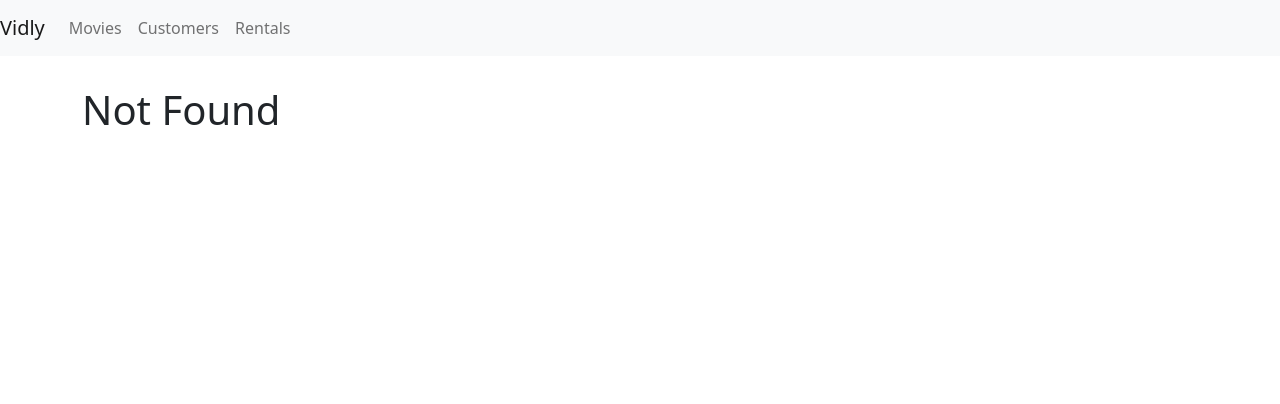
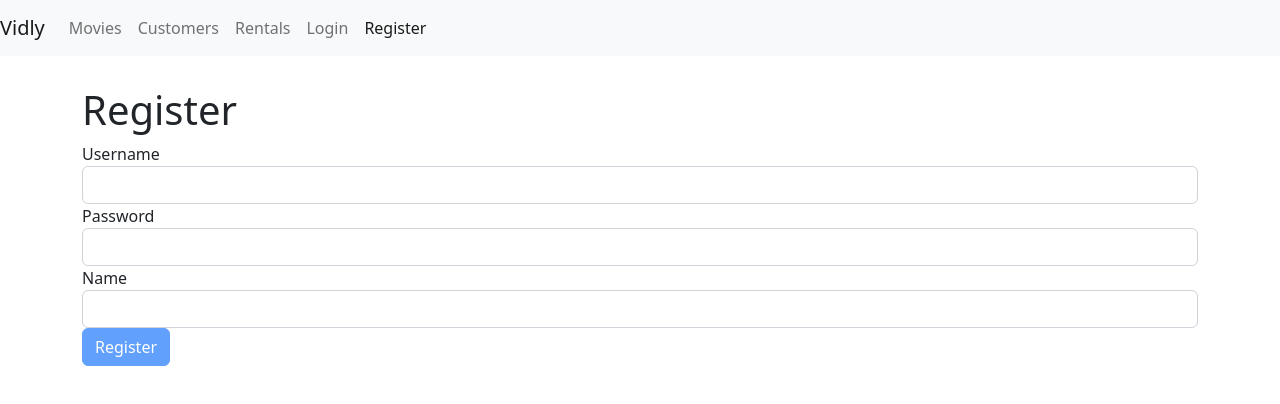
Before and after one commit to iamdushan/RentalWebApp-Frontend, a React (Create React App) app: page /register in a window 1280 px wide. Before the commit this address led to /not-found. Shown: the top 404 px of the page. Built offline with nearby package versions, Linux system fonts and the light colour scheme.

Commit message:
Developed form vali & searching

```diff
--- a/package.json
+++ b/package.json
@@ -8,6 +8,7 @@
     "@testing-library/user-event": "^13.5.0",
     "bootstrap": "^5.2.3",
     "font-awesome": "^4.7.0",
+    "joi-browser": "13.4",
     "lodash": "^4.17.10",
     "prop-types": "^15.6.2",
     "react": "^18.2.0",
--- a/src/App.js
+++ b/src/App.js
@@ -6,6 +6,8 @@
 import Customers from "./components/customers";
 import NotFound from "./components/notFound";
 import MovieForm from "./components/movieForm";
+import LoginForm from "./components/loginForm";
+import RegisterForm from "./components/registerForm";
 import "./App.css";
 
 class App extends Component {
@@ -15,6 +17,8 @@
         <NavBar />
         <main className="container">
           <Switch>
+            <Route path="/register" component={RegisterForm}></Route>
+            <Route path="/login" component={LoginForm}></Route>
             <Route path="/movies/:id" component={MovieForm}></Route>
             <Route path="/movies" component={Movies}></Route>
             <Route path="/customers" component={Customers}></Route>
--- /dev/null
+++ b/src/components/commons/form.jsx
@@ -0,0 +1,88 @@
+import React, { Component } from "react";
+import Joi from "joi-browser";
+import Input from "./input";
+import Select from "./select";
+
+class Form extends Component {
+  state = {
+    data: {},
+    errors: {},
+  };
+
+  validate = () => {
+    const option = { abortEarly: false };
+    const { error } = Joi.validate(this.state.data, this.schema, option);
+
+    if (!error) return null;
+
+    const errors = {};
+    for (let item of error.details) errors[item.path[0]] = item.message;
+    return errors;
+  };
+
+  validateProperty = ({ name, value }) => {
+    const obj = { [name]: value };
+    const schema = { [name]: this.schema[name] };
+    const { error } = Joi.validate(obj, schema);
+    return error ? error.details[0].message : null;
+  };
+
+  handleSubmit = (e) => {
+    e.preventDefault();
+
+    const errors = this.validate();
+    this.setState({ errors: errors || {} });
+    if (errors) return;
+    this.doSubmit();
+  };
+
+  handleChange = ({ currentTarget: input }) => {
+    const errors = { ...this.state.errors };
+    const errorMessage = this.validateProperty(input);
+    if (errorMessage) errors[input.name] = errorMessage;
+    else delete errors[input.name];
+
+    const data = { ...this.state.data };
+    data[input.name] = input.value;
+    this.setState({ data, errors });
+  };
+
+  renderInput(name, label, type = "text") {
+    const { data, errors } = this.state;
+    return (
+      <Input
+        type={type}
+        name={name}
+        value={data[name]}
+        label={label}
+        onChange={this.handleChange}
+        error={errors[name]}
+      />
+    );
+  }
+
+  renderSelect(name, label, options) {
+    const { data, errors } = this.state;
+
+    return (
+      <Select
+        name={name}
+        value={data[name]}
+        label={label}
+        options={options}
+        onChange={this.handleChange}
+        error={errors[name]}
+      />
+    );
+  }
+
+  renderButton(label) {
+    return (
+      <button disabled={this.validate()} className="btn btn-primary">
+        {label}
+      </button>
+    );
+  }
+}
+
+export default Form;
--- /dev/null
+++ b/src/components/commons/input.jsx
@@ -0,0 +1,13 @@
+import React from "react";
+
+const Input = ({ name, label, error, ...rest }) => {
+  return (
+    <div className="form-group">
+      <label htmlFor={name}>{label}</label>
+      <input {...rest} name={name} id={name} className="form-control" />
+      {error && <div className="alert alert-danger">{error}</div>}
+    </div>
+  );
+};
+
+export default Input;
--- /dev/null
+++ b/src/components/commons/select.jsx
@@ -0,0 +1,20 @@
+import React from "react";
+
+const Select = ({ name, label, options, error, ...rest }) => {
+  return (
+    <div className="for-group">
+      <label htmlFor={name}>{label}</label>
+      <select name={name} id={name} {...rest} className="form-control">
+        <option value="" />
+        {options.map((option) => (
+          <option key={option._id} value={option._id}>
+            {option.name}
+          </option>
+        ))}
+      </select>
+      {error && <div className="alert alert-danger">{error}</div>}
+    </div>
+  );
+};
+
+export default Select;
--- /dev/null
+++ b/src/components/loginForm.jsx
@@ -0,0 +1,34 @@
+import React from "react";
+import Joi from "joi-browser";
+import Form from "./commons/form";
+
+class LoginForm extends Form {
+  state = {
+    data: { username: "", password: "" },
+    errors: {},
+  };
+
+  schema = {
+    username: Joi.string().required().label("Username"),
+    password: Joi.string().required().label("Password"),
+  };
+
+  doSubmit = () => {
+    console.log("Submmited");
+  };
+
+  render() {
+    return (
+      <div>
+        <h1>Login</h1>
+        <form onSubmit={this.handleSubmit}>
+          {this.renderInput("username", "Username")}
+          {this.renderInput("password", "Password", "password")}
+          {this.renderButton("Login")}
+        </form>
+      </div>
+    );
+  }
+}
+
+export default LoginForm;
--- a/src/components/movieForm.jsx
+++ b/src/components/movieForm.jsx
@@ -1,19 +1,80 @@
 import React from "react";
+import Joi from "joi-browser";
+import Form from "./commons/form";
+import { getGenres } from "../services/fakeGenreService";
+import { getMovie, saveMovie } from "../services/fakeMovieService";
 
-const MovieForm = (props) => {
-  const { match, history } = props;
+class MovieForm extends Form {
+  state = {
+    data: {
+      title: "",
+      genreId: "",
+      numberInStock: "",
+      dailyRentalRate: "",
+    },
+    genres: [],
+    errors: {},
+  };
 
-  return (
-    <div>
-      <h1>Movie Form {match.params.id}</h1>
-      <button
-        className="btn btn-primary"
-        onClick={() => history.push("/movies")}
-      >
-        Save
-      </button>
-    </div>
-  );
-};
+  schema = {
+    _id: Joi.string(),
+    title: Joi.string().required().label("Title"),
+    genreId: Joi.string().required().label("Genre"),
+    numberInStock: Joi.number()
+      .required()
+      .min(0)
+      .max(100)
+      .label("Number In Stock"),
+    dailyRentalRate: Joi.number()
+      .required()
+      .min(0)
+      .max(10)
+      .label("Daily Rental Rate"),
+  };
+
+  componentDidMount() {
+    const genres = getGenres();
+    this.setState({ genres });
+
+    const movieId = this.props.match.params.id;
+    if (movieId === "new") return;
+
+    const movie = getMovie(movieId);
+    if (!movie) return this.props.history.replace("/not-found");
+
+    this.setState({ data: this.mapToViewModel(movie) });
+  }
+
+  mapToViewModel(movie) {
+    return {
+      _id: movie._id,
+      title: movie.title,
+      genreId: movie.genre._id,
+      numberInStock: movie.numberInStock,
+      dailyRentalRate: movie.dailyRentalRate,
+    };
+  }
+
+  doSubmit = () => {
+    saveMovie(this.state.data);
+
+    this.props.history.push("/movies");
+  };
+
+  render() {
+    return (
+      <div>
+        <h1>Movie Form</h1>
+        <form onSubmit={this.handleSubmit}>
+          {this.renderInput("title", "Title")}
+          {this.renderSelect("genreId", "Genre", this.state.genres)}
+          {this.renderInput("numberInStock", "Number In Stock", "number")}
+          {this.renderInput("dailyRentalRate", "Rate")}
+          {this.renderButton("Save")}
+        </form>
+      </div>
+    );
+  }
+}
 
 export default MovieForm;
--- a/src/components/movies.jsx
+++ b/src/components/movies.jsx
@@ -1,6 +1,8 @@
 import React, { Component } from "react";
+import { Link } from "react-router-dom";
 import Pagination from "./commons/pagination";
 import ListGroup from "./commons/listGroup";
+import SearchBox from "./searchBox";
 import MoviesTable from "./moviesTable";
 import { getMovies } from "../services/fakeMovieService";
 import { getGenres } from "../services/fakeGenreService";
@@ -13,6 +15,8 @@
     genres: [],
     currentPage: 1,
     pageSize: 4,
+    searchQuery: "",
+    selectedGenre: null,
     sortColumn: { path: "title", order: "asc" },
   };
 
@@ -45,7 +49,12 @@
 
   //Handle Genre Select
   handleGenreSelect = (genre) => {
-    this.setState({ selectedGenre: genre, currentPage: 1 });
+    this.setState({ selectedGenre: genre, searchQuery: "", currentPage: 1 });
+  };
+
+  //Handle Search
+  handleSearch = (query) => {
+    this.setState({ searchQuery: query, selectedGenre: null, currentPage: 1 });
   };
 
   //Handle Sort in MoviesTable
@@ -63,10 +72,19 @@
       movies: allMovies,
     } = this.state;
 
-    const filtered =
-      selectedGenre && selectedGenre._id
-        ? allMovies.filter((m) => m.genre._id === selectedGenre._id)
-        : allMovies; // Filter movies when select genre
+    let filtered = allMovies;
+    const { searchQuery } = this.state;
+    if (searchQuery)
+      filtered = allMovies.filter((m) =>
+        m.title.toLowerCase().startsWith(searchQuery.toLowerCase())
+      );
+    else if (selectedGenre && selectedGenre._id)
+      filtered = allMovies.filter((m) => m.genre._id === selectedGenre._id);
+
+    // const filtered =
+    //   selectedGenre && selectedGenre._id
+    //     ? allMovies.filter((m) => m.genre._id === selectedGenre._id)
+    //     : allMovies; // Filter movies when select genre
 
     const sorted = _.orderBy(filtered, [sortColumn.path], [sortColumn.order]);
 
@@ -94,7 +112,19 @@
         </div>
 
         <div className="col">
+          <Link
+            to="/movies/new"
+            className="btn btn-primary"
+            style={{ marginBottom: 20 }}
+          >
+            New Movie
+          </Link>
           <p>Showing {totalCount} Movies in the Database.</p>
+
+          <SearchBox
+            value={this.state.searchQuery}
+            onChange={this.handleSearch}
+          />
 
           <MoviesTable
             movies={movies}
--- a/src/components/navBar.jsx
+++ b/src/components/navBar.jsx
@@ -35,6 +35,16 @@
               Rentals
             </NavLink>
           </li>
+          <li className="nav-item">
+            <NavLink className="nav-link" to="/login">
+              Login
+            </NavLink>
+          </li>
+          <li className="nav-item">
+            <NavLink className="nav-link" to="/register">
+              Register
+            </NavLink>
+          </li>
         </ul>
       </div>
     </nav>
--- /dev/null
+++ b/src/components/registerForm.jsx
@@ -0,0 +1,37 @@
+import React from "react";
+import Joi from "joi-browser";
+import Form from "./commons/form";
+
+class RegisterForm extends Form {
+  state = {
+    data: { username: "", password: "", name: "" },
+    errors: {},
+  };
+
+  schema = {
+    username: Joi.string().required().email().label("Username"),
+    password: Joi.string().required().min(5).label("Password"),
+    name: Joi.string().required().label("Name"),
+  };
+
+  doSubmit = () => {
+    //Call the server
+    console.log("Submitted");
+  };
+
+  render() {
+    return (
+      <div>
+        <h1>Register</h1>
+        <form onSubmit={this.handleSubmit}>
+          {this.renderInput("username", "Username")}
+          {this.renderInput("password", "Password", "password")}
+          {this.renderInput("name", "Name")}
+          {this.renderButton("Register")}
+        </form>
+      </div>
+    );
+  }
+}
+
+export default RegisterForm;
--- /dev/null
+++ b/src/components/searchBox.jsx
@@ -0,0 +1,16 @@
+import React from "react";
+
+const SearchBox = ({ value, onChange }) => {
+  return (
+    <input
+      type="text"
+      name="query"
+      className="form-control my-3"
+      placeholder="Search..."
+      value={value}
+      onChange={(e) => onChange(e.currentTarget.value)}
+    />
+  );
+};
+
+export default SearchBox;
--- a/src/services/fakeMovieService.js
+++ b/src/services/fakeMovieService.js
@@ -78,13 +78,13 @@
 
 export function saveMovie(movie) {
   let movieInDb = movies.find((m) => m._id === movie._id) || {};
-  movieInDb.name = movie.name;
+  movieInDb.name = movie.title;
   movieInDb.genre = genresAPI.genres.find((g) => g._id === movie.genreId);
   movieInDb.numberInStock = movie.numberInStock;
   movieInDb.dailyRentalRate = movie.dailyRentalRate;
 
   if (!movieInDb._id) {
-    movieInDb._id = Date.now();
+    movieInDb._id = Date.now().toString();
     movies.push(movieInDb);
   }
 
```
Also changed, not shown: 1 other file (tests, documents, lock files or other folders).
